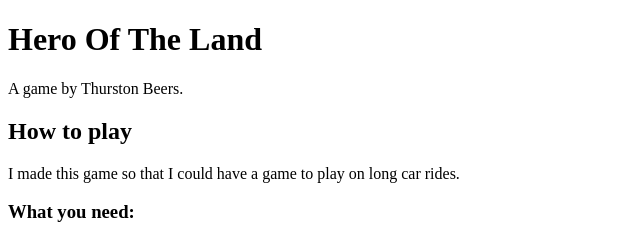
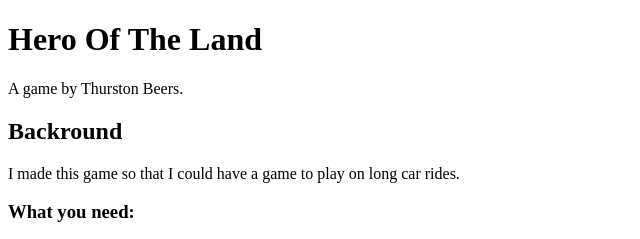
Before and after one commit to BRO-W8ASEC/bro-w8asec.github.io, a plain HTML site: page GAMES/Hero_Of_The_Land.html in a window 1280 px wide. Shown: the top 239 px of the page, 0-640 px from the left. Drawn offline with Linux system fonts and the light colour scheme.

Commit message:
more new stuff

```diff
--- a/GAMES/Hero_Of_The_Land.html
+++ b/GAMES/Hero_Of_The_Land.html
@@ -3,7 +3,7 @@
     <body>
         <h1>Hero Of The Land</h1>
         <p>A game by Thurston Beers.</p>
-        <h2>How to play</h2>
+        <h2>Backround</h2>
         <p>I made this game so that I could have a game to play on long car rides.</p>
         <h3>What you need:</h3>
         <ul>
```
